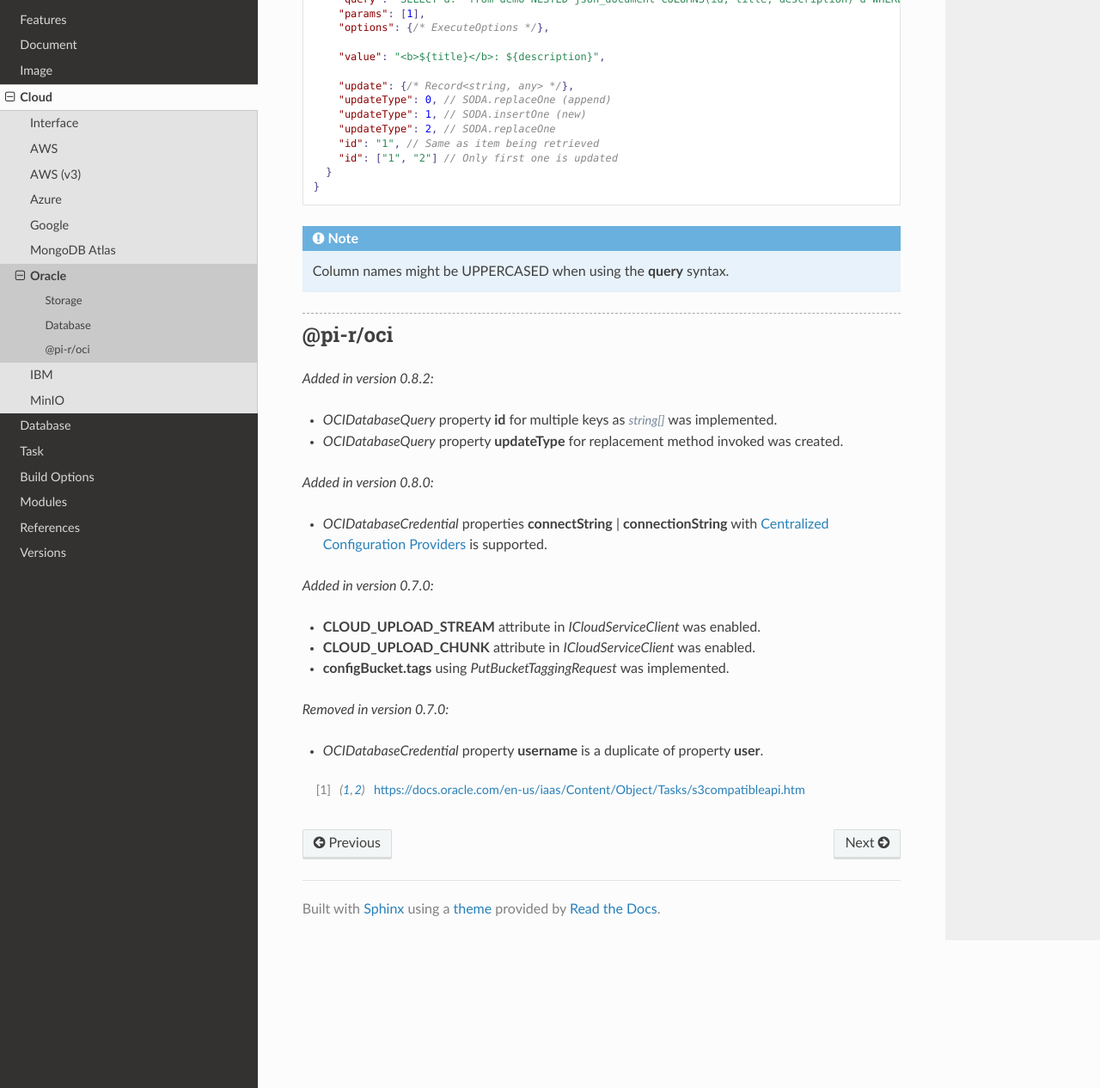
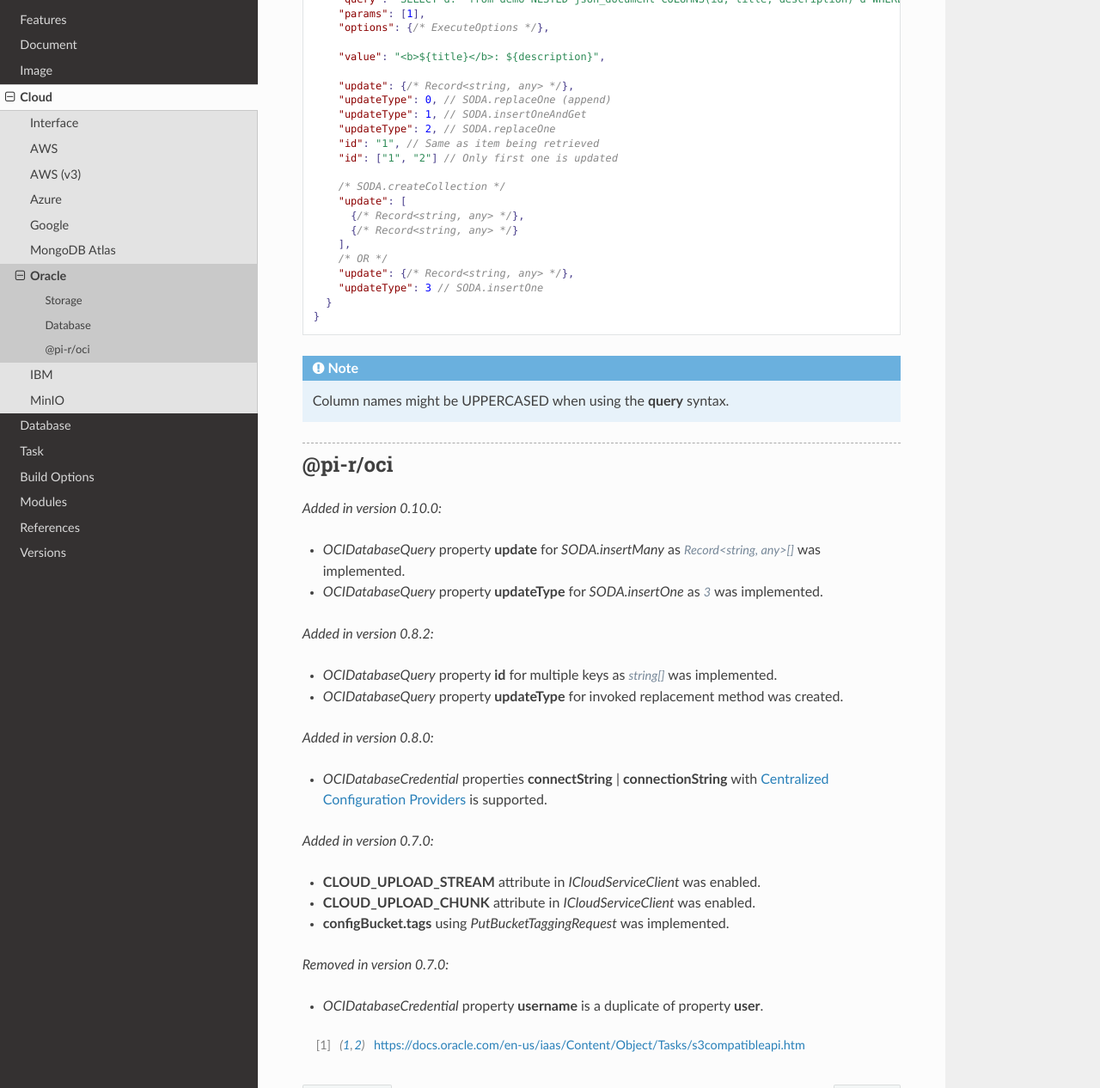
Before and after one commit to anpham6/chrome-docs, a Sphinx documentation site: the page built from source/cloud/oci.rst, in a window 1280 px wide and 1400 px high, scrolled down 3287 px, cut to the strip 134-1400 px from the top of the window. Shown: the whole strip at 86% size. Built offline with Sphinx 7.4.7 and the Read the Docs theme 3.1.0, drawn with Linux system fonts in a browser that asks for light colours; some of the changed text lies outside the part shown.

Commit message:
Cloud: OCI isolated insert operations for SODA.

```diff
--- a/source/cloud/oci.rst
+++ b/source/cloud/oci.rst
@@ -102,8 +103,8 @@ Interface
       query?: string | Record<string, any>;
       options?: ExecuteOptions;
       params?: BindParameters;
-      update?: Record<string, any>;
-      updateType?: 0 | 1 | 2;
+      update?: Record<string, any> | Record<string, any>[];
+      updateType?: 0 | 1 | 2 | 3;
       streamRow?: boolean;
   }
 
@@ -176,10 +177,19 @@ Example usage
 
       "update": {/* Record<string, any> */},
       "updateType": 0, // SODA.replaceOne (append)
-      "updateType": 1, // SODA.insertOne (new)
+      "updateType": 1, // SODA.insertOneAndGet
       "updateType": 2, // SODA.replaceOne
       "id": "1", // Same as item being retrieved
       "id": ["1", "2"] // Only first one is updated
+
+      /* SODA.createCollection */
+      "update": [
+        {/* Record<string, any> */},
+        {/* Record<string, any> */}
+      ],
+      /* OR */
+      "update": {/* Record<string, any> */},
+      "updateType": 3 // SODA.insertOne
     }
   }
 
@@ -188,10 +198,15 @@ Example usage
 @pi-r/oci
 =========
 
+.. versionadded:: 0.10.0
+
+  - *OCIDatabaseQuery* property **update** for *SODA.insertMany* as :alt:`Record<string, any>[]` was implemented.
+  - *OCIDatabaseQuery* property **updateType** for *SODA.insertOne* as :alt:`3` was implemented.
+
 .. versionadded:: 0.8.2
 
   - *OCIDatabaseQuery* property **id** for multiple keys as :alt:`string[]` was implemented.
-  - *OCIDatabaseQuery* property **updateType** for replacement method invoked was created.
+  - *OCIDatabaseQuery* property **updateType** for invoked replacement method was created.
 
 .. versionadded:: 0.8.0
 
```
Also changed, not shown: other parts of source/cloud/oci.rst (+1 -0 lines).
